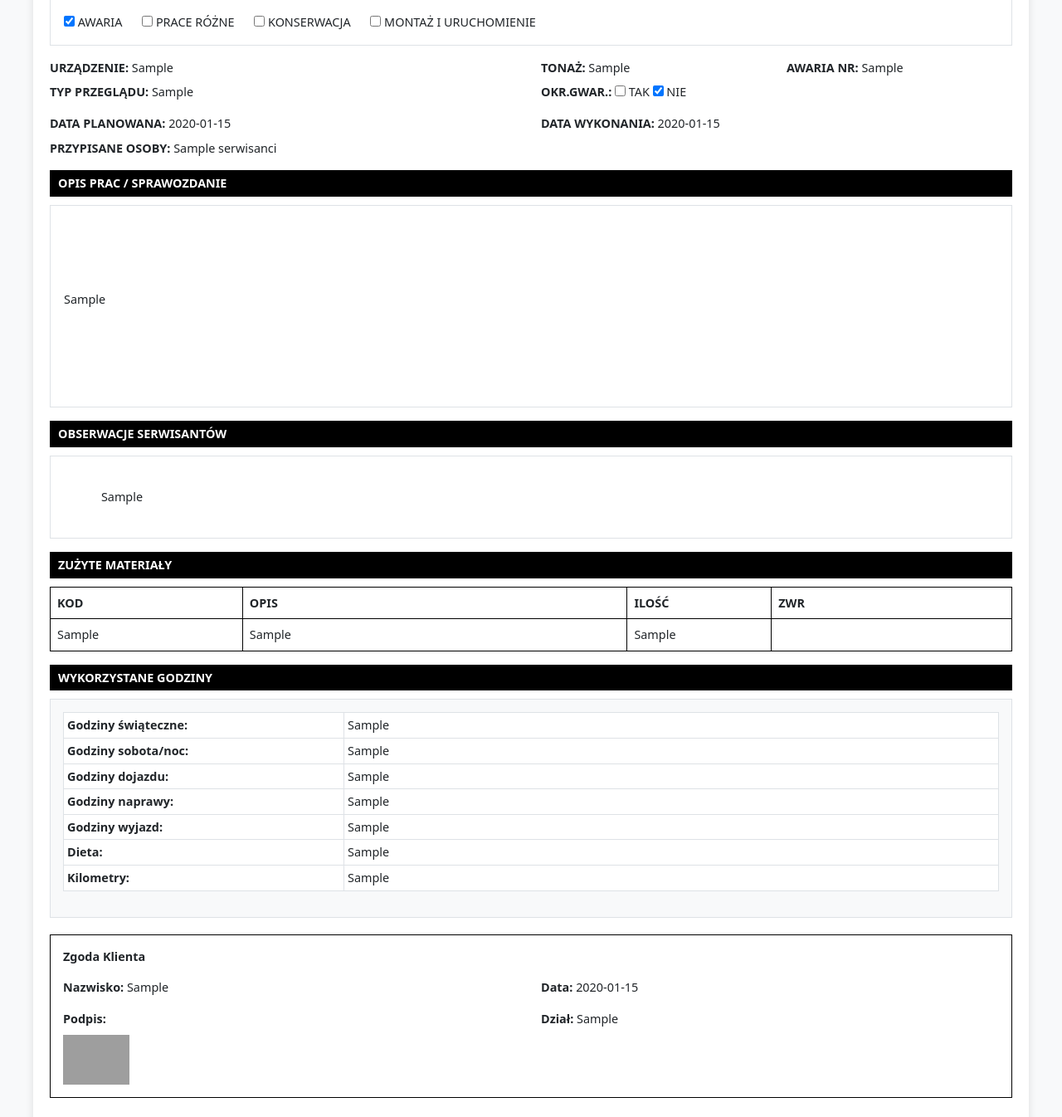
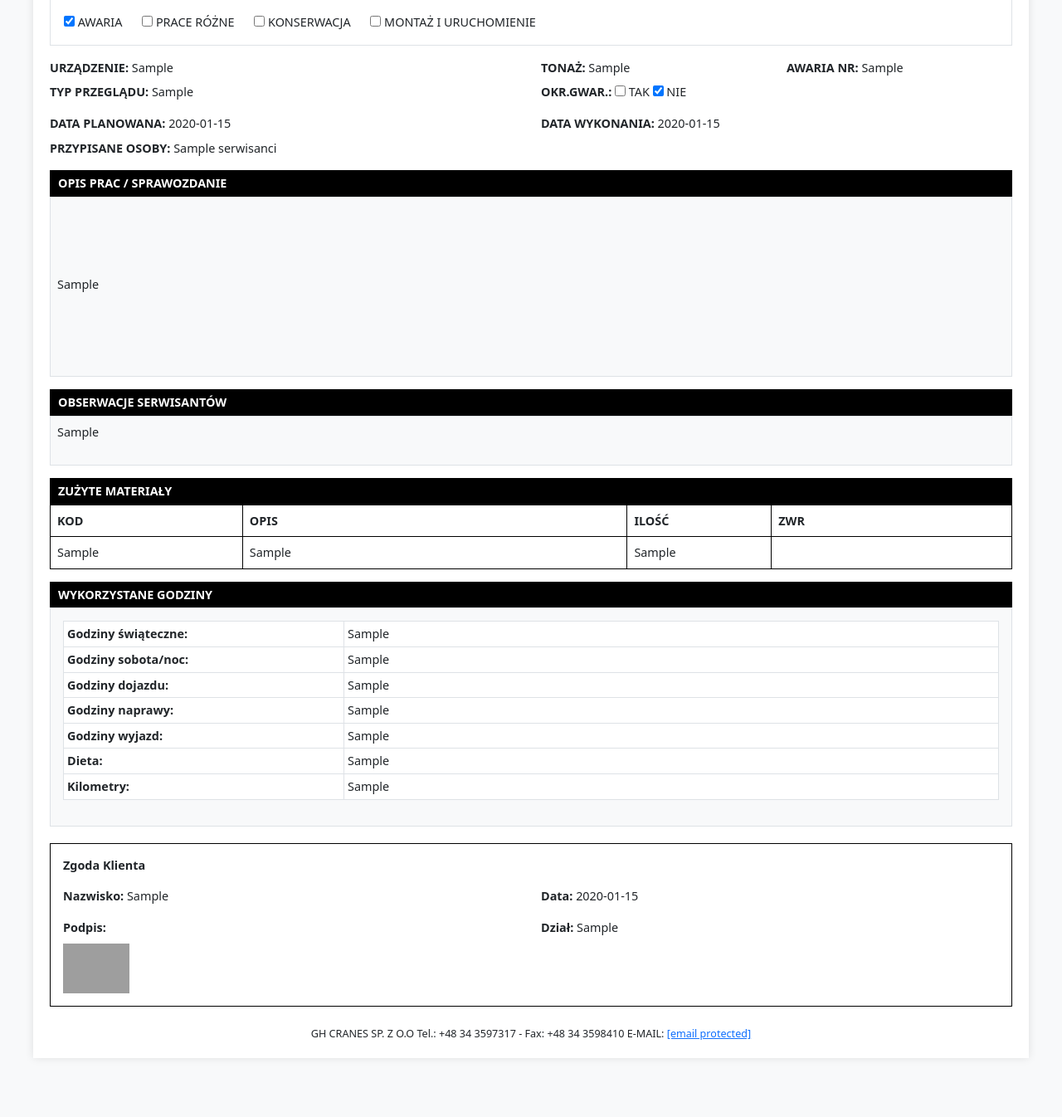
Before and after one commit to Ksawnowek/inspection-app-iis, a Python web app: template backend/app/templates/awaria.html in a window 1280 px wide. Shown: the part 274-1620 px from the top of the page at 83% size. After the commit the page ends 1527 px from the top, so only its background shows below. Run offline with Jinja, Linux system fonts and the light colour scheme; the template is opened without the code that fills it: most values are stand-ins (such as "Sample title", 1, 10 or a date in 2020); grey boxes are pictures that could not be loaded.

Commit message:
Zmniejszenie odstępów i grupowanie nagłówków z zawartością
ZMNIEJSZONE ODSTĘPY:
- Padding pól tekstowych: 8px (było: 15px)
- Min-height pól tekstowych: 60px (było: 100-200px)
- Mniejsze marginesy między sekcjami

GRUPOWANIE NAGŁÓWKÓW:
- Utworzono klasę .section-block
- Nagłówki (WYKORZYSTANE GODZINY, MATERIAŁY, etc.) zawsze z zawartością
- Sekcje nie są rozcinane między stronami
- Wszystkie sekcje zgrupowane: nagłówek + tabela/pole tekstowe

NOWA KLASA .text-field:
- Zastępuje .border .p-3 .mb-3
- Kompaktowy padding (8px)
- Minimalna wysokość (60px)
- Spójny wygląd we wszystkich formularzach

Efekt: Mniej pustej przestrzeni, lepsze grupowanie, profesjonalny wygląd

```diff
--- a/backend/app/templates/awaria.html
+++ b/backend/app/templates/awaria.html
@@ -87,6 +87,22 @@
         .form-table tr {
             page-break-inside: avoid;
             break-inside: avoid;
+        }
+        /* Sekcja z nagłówkiem i zawartością razem */
+        .section-block {
+            page-break-inside: avoid;
+            break-inside: avoid;
+            margin-bottom: 10px;
+        }
+        .section-block .section-title {
+            margin-bottom: 0;
+        }
+        /* Zmniejszony padding dla pól tekstowych */
+        .text-field {
+            border: 1px solid #dee2e6;
+            padding: 8px;
+            min-height: 60px;
+            background-color: #f8f9fa;
         }
         @media print {
             body {
@@ -207,26 +223,29 @@
         </div>
 
         <!-- Opis prac -->
-        <div class="section-title no-break">OPIS PRAC / SPRAWOZDANIE</div>
-        <div class="border p-3 mb-3 auto-expand no-break" style="min-height: 200px;">
-            {% if opis_prac %}
-                {% for opis in opis_prac %}
-                    <p>{{ opis.ZOP_OpisPrac or '' }}</p>
-                {% endfor %}
-            {% else %}
-                <span id="work-description">{{ naglowek.ZNAG_Uwagi or '' }}</span>
-            {% endif %}
+        <div class="section-block">
+            <div class="section-title">OPIS PRAC / SPRAWOZDANIE</div>
+            <div class="text-field auto-expand">
+                {% if opis_prac %}
+                    {% for opis in opis_prac %}
+                        <p style="margin: 0 0 5px 0;">{{ opis.ZOP_OpisPrac or '' }}</p>
+                    {% endfor %}
+                {% else %}
+                    {{ naglowek.ZNAG_Uwagi or '' }}
+                {% endif %}
+            </div>
         </div>
 
         <!-- Obserwacje serwisantów -->
-        <div class="section-title no-break">OBSERWACJE SERWISANTÓW</div>
-        <div class="border p-3 mb-3 auto-expand no-break" style="min-height: 100px;">
-            <span id="observations">{{ naglowek.ZNAG_Uwagi or '' }}</span>
+        <div class="section-block">
+            <div class="section-title">OBSERWACJE SERWISANTÓW</div>
+            <div class="text-field auto-expand">{{ naglowek.ZNAG_Uwagi or '' }}</div>
         </div>
 
         <!-- Materiały -->
-        <div class="section-title no-break">ZUŻYTE MATERIAŁY</div>
-        <table class="form-table mb-3 no-break">
+        <div class="section-block">
+            <div class="section-title">ZUŻYTE MATERIAŁY</div>
+            <table class="form-table">
             <thead>
                 <tr>
                     <th width="20%">KOD</th>
@@ -267,10 +286,12 @@
                 {% endif %}
             </tbody>
         </table>
+        </div>
 
-        <!-- Wykorzystane godziny - usunięto uwagi do godzin -->
-        <div class="section-title no-break">WYKORZYSTANE GODZINY</div>
-        <div class="dynamic-content no-break" id="hours-content">
+        <!-- Wykorzystane godziny -->
+        <div class="section-block">
+            <div class="section-title">WYKORZYSTANE GODZINY</div>
+            <div class="dynamic-content">
             <table class="table table-sm table-bordered">
                 <tbody>
                     <tr>
@@ -303,6 +324,7 @@
                     </tr>
                 </tbody>
             </table>
+        </div>
         </div>
 
         <!-- Zgoda klienta -->
```
Also changed, not shown: backend/app/templates/prace_rozne.html (+43 -19 lines), backend/app/templates/zadanie.html (+28 -8 lines).
